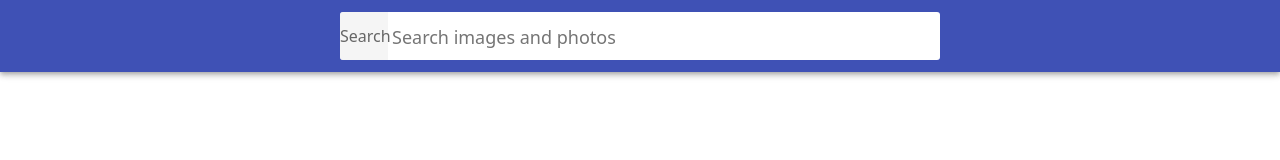
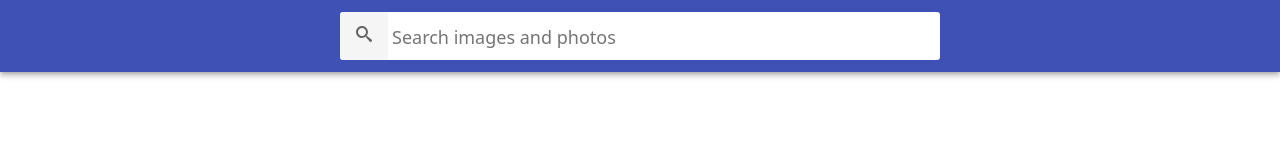
Before and after one commit to oksanastets-code/goit-react-hw-03-image-finder, a React (Create React App) app: page / in a window 1280 px wide. Shown: the top 160 px of the page. Built offline with nearby package versions, Linux system fonts and the light colour scheme.

Commit message:
add prop-types and icons packages

```diff
--- a/package.json
+++ b/package.json
@@ -7,9 +7,11 @@
     "@testing-library/react": "^12.1.2",
     "@testing-library/user-event": "^13.5.0",
     "modern-normalize": "^1.1.0",
+    "prop-types": "^15.8.0",
     "react": "^17.0.2",
     "react-dom": "^17.0.2",
     "react-hot-toast": "^2.1.1",
+    "react-icons": "^4.3.1",
     "react-scripts": "5.0.0",
     "styled-components": "^5.3.3",
     "web-vitals": "^2.1.2"
--- a/src/components/ImageGallery/ImageGallery.js
+++ b/src/components/ImageGallery/ImageGallery.js
@@ -1,5 +1,5 @@
 import { Component } from 'react';
-// import PropTypes from 'prop-types';
+import PropTypes from 'prop-types';
 import ImageGalleryItem from '../ImageGalleryItem/ImageGalleryItem';
 import { GalleryList } from './ImageGallery.styled';
 
@@ -41,7 +41,7 @@ export default class ImageGallery extends Component {
           <GalleryList>
             {images.map(image => (
               <ImageGalleryItem
-                id={image.id}
+                key={image.id}
                 webformatURL={image.webformatURL}
                 pageURL={image.pageURL}
               />
@@ -52,6 +52,10 @@ export default class ImageGallery extends Component {
     );
   }
 }
-// GalleryList.propTypes = {
-
-// }
+GalleryList.propTypes = {
+  images: PropTypes.arrayOf(
+    PropTypes.shape({
+      id: PropTypes.number.isRequired,
+    }),
+  ),
+};
--- a/src/components/ImageGalleryItem/ImageGalleryItem.js
+++ b/src/components/ImageGalleryItem/ImageGalleryItem.js
@@ -1,15 +1,14 @@
 import PropTypes from 'prop-types';
 import { GalleryItem, GalleryItemImage } from './ImageGalleryItem.styled';
 
-export default function ImageGalleryItem({ id, webformatURL, pageURL }) {
+export default function ImageGalleryItem({ webformatURL, pageURL }) {
   return (
-    <GalleryItem key={id} className="gallery-item">
+    <GalleryItem>
       <GalleryItemImage src={webformatURL} alt={pageURL} />
     </GalleryItem>
   );
 }
 ImageGalleryItem.propTypes = {
-  id: PropTypes.number.isRequired,
   webformatURL: PropTypes.string.isRequired,
   pageURL: PropTypes.string.isRequired,
 };
--- a/src/components/Searchbar/Searchbar.js
+++ b/src/components/Searchbar/Searchbar.js
@@ -1,5 +1,6 @@
 import { Component } from 'react';
 import toast from 'react-hot-toast';
+import { ImSearch } from 'react-icons/im';
 import PropTypes from 'prop-types';
 import {
   SearchBar,
@@ -34,6 +35,7 @@ export default class Searchbar extends Component {
       <SearchBar>
         <SearchForm onSubmit={this.handleSubmit}>
           <SearchFormButton type="submit">
+            <ImSearch />
             <SearchFormButtonLabel>Search</SearchFormButtonLabel>
           </SearchFormButton>
 
--- a/src/components/Searchbar/Searchbar.styled.js
+++ b/src/components/Searchbar/Searchbar.styled.js
@@ -46,19 +46,19 @@ export const SearchFormButton = styled.button`
   }
 `;
 export const SearchFormButtonLabel = styled.span`
-  // position: absolute;
-  //   width: 1px;
-  //   height: 1px;
-  //   padding: 0;
-  //   overflow: hidden;
-  //   clip: rect(0, 0, 0, 0);
-  //   white-space: nowrap;
-  //   clip-path: inset(50%);
-  //   border: 0;
+  position: absolute;
+  width: 1px;
+  height: 1px;
+  padding: 0;
+  overflow: hidden;
+  clip: rect(0, 0, 0, 0);
+  white-space: nowrap;
+  clip-path: inset(50%);
+  border: 0;
 `;
 export const SearchFormInput = styled.input`
   display: inline-block;
-  width: 100%;
+  //   width: 100%;
   font: inherit;
   font-size: 20px;
   border: none;
--- a/src/index.css
+++ b/src/index.css
@@ -26,7 +26,8 @@ img {
   max-width: 100%;
   height: auto;
 }
-button {
+button,
+input {
   padding: 0;
   margin: 0;
 }
```
Also changed, not shown: 1 other file (tests, documents, lock files or other folders).
